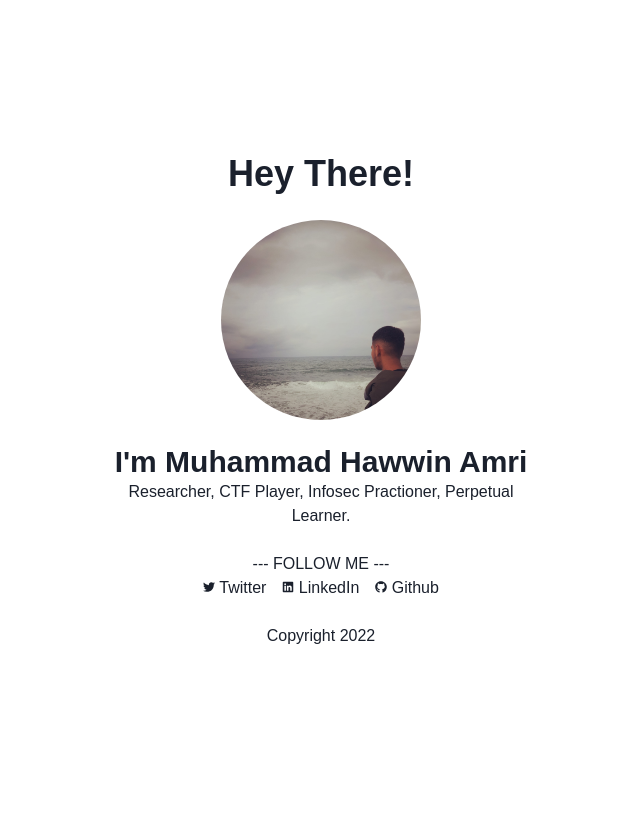
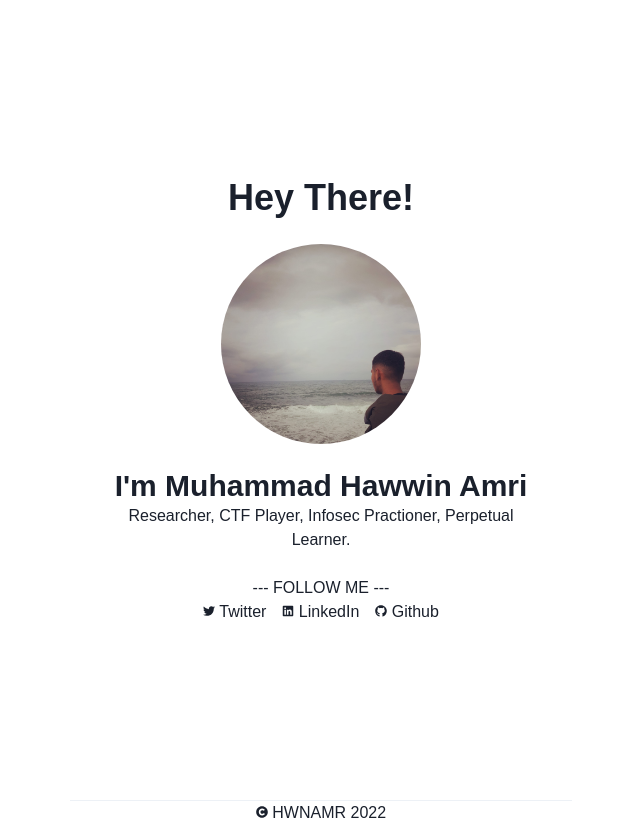
Before and after one commit to hwnamr/hwnamr-web, a Next.js app: page / in a window 1280 px wide. Shown: the whole page, without its empty margins (319-959 px from the left). Before the commit the page ends 800 px from the top, so only its background shows below. Built offline with nearby package versions, Linux system fonts and the light colour scheme; a web font is replaced by a local one.

Commit message:
new footer

```diff
--- /dev/null
+++ b/src/components/footer.jsx
@@ -0,0 +1,16 @@
+import { Box, Divider, Link, Icon } from "@chakra-ui/react";
+import { FaCopyright } from "react-icons/fa";
+const Footer = () => {
+  const year = new Date().getFullYear();
+  return (
+    <>
+      <Divider />
+      <Box align="center">
+        <Icon as={FaCopyright} boxSize={3} />{" "}
+        <Link href="http://hwnamr.my.id">HWNAMR</Link> {year}
+      </Box>
+    </>
+  );
+};
+
+export default Footer;
--- a/src/pages/index.jsx
+++ b/src/pages/index.jsx
@@ -12,10 +12,11 @@ import {
   Link,
 } from "@chakra-ui/react";
 import { FaTwitter, FaLinkedin, FaGithub } from "react-icons/fa";
+import Footer from "../components/footer";
 
 export default function Home() {
   return (
-    <Container bg="grey.500">
+    <Container>
       <Head>
         <title>HWNAMR</title>
         <link rel="icon" href="/hwnamr.ico" />
@@ -44,7 +45,7 @@ export default function Home() {
           Researcher, CTF Player, Infosec Practioner, Perpetual Learner.
         </Text>
         <Text>--- FOLLOW ME ---</Text>
-        <Flex mb={6}>
+        <Flex>
           <HStack>
             <Box>
               <Link href="https://twitter.com/hwnamr_" isExternal>
@@ -68,10 +69,8 @@ export default function Home() {
             </Box>
           </HStack>
         </Flex>
-        <Box>
-          <Text>Copyright 2022</Text>
-        </Box>
       </Flex>
+      <Footer />
     </Container>
   );
 }
```
Also changed, not shown: src/components/layout.jsx (added).
